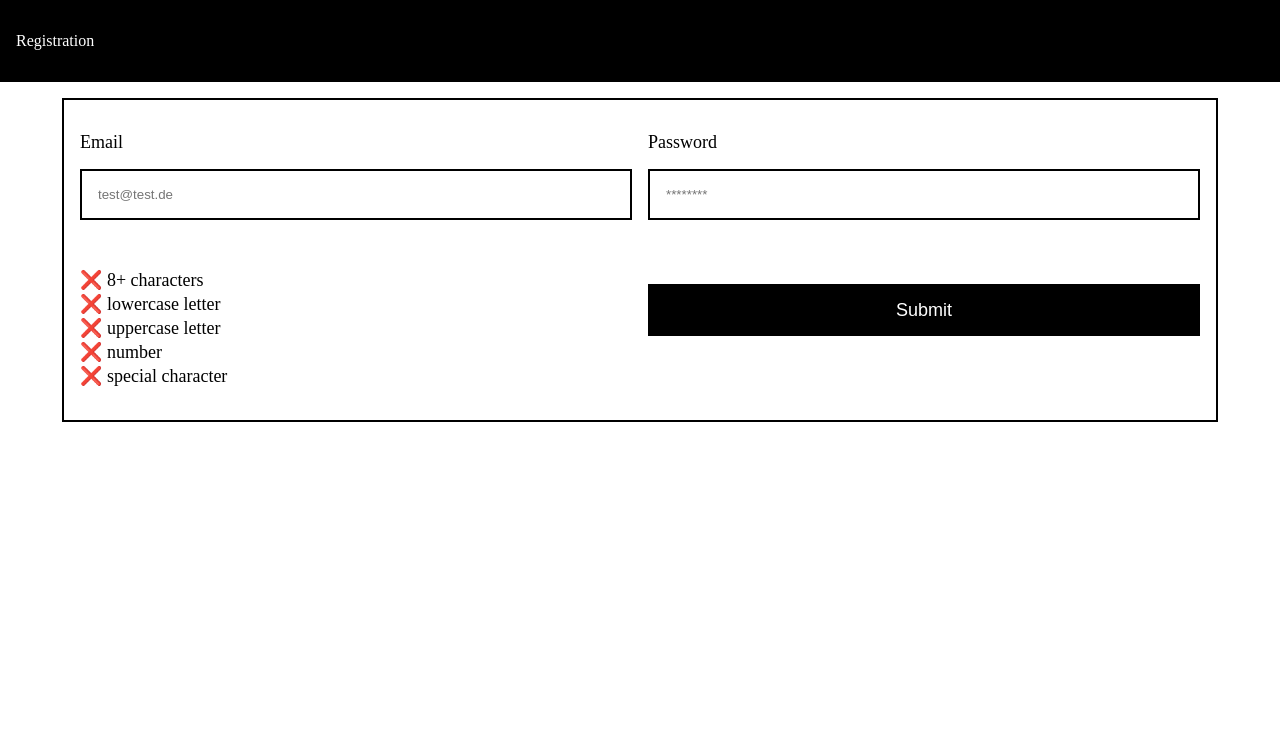
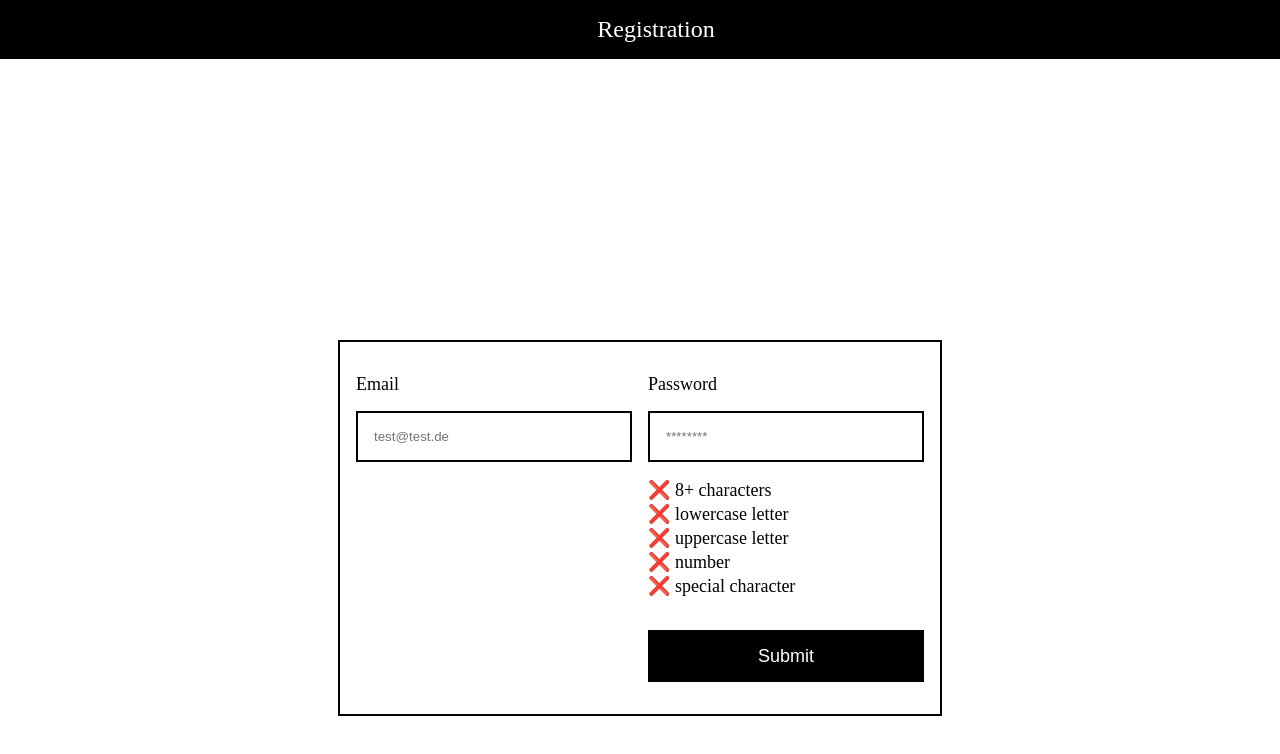
Before and after one commit to CharlesOuverleaux/Frontend-Challenge, a React (Create React App) app in the folder registration-form/: page / in a window 1280 px wide. Shown: the top 754 px of the page. Built offline with nearby package versions, Linux system fonts and the light colour scheme.

Commit message:
Refactor, moved media queries in component styles. Styled NavBar

```diff
--- a/registration-form/src/components/Form.css
+++ b/registration-form/src/components/Form.css
@@ -1,6 +1,19 @@
-.FormContainer {
+#FormContainer {
   font-size: 18px;
   border: 2px solid black;
   width: 90%;
   margin: 0 auto;
 }
+
+ @media only screen and (min-width: 768px) {
+  #FormContainer {
+    width: 600px;
+    margin-top: 269px;
+  }
+ }
+
+  @media only screen and (min-width: 1024px) {
+  #FormContainer {
+    margin-top: 281px;
+  }
+ }
--- a/registration-form/src/components/Form.js
+++ b/registration-form/src/components/Form.js
@@ -12,7 +12,7 @@ export default function Form() {
 
 
   return (
-    <div className='FormContainer'>
+    <div id='FormContainer'>
       { isSubmitted ? <SuccessMessage /> : <FormSignIn submitForm={submitForm}/> }
     </div>
   );
--- a/registration-form/src/components/FormSignIn.css
+++ b/registration-form/src/components/FormSignIn.css
@@ -32,3 +32,26 @@
   margin-top: 16px;
   border: none;
 }
+
+ @media only screen and (min-width: 768px) {
+  #FormSignIn {
+    grid-template-columns: 1fr 1fr;
+    column-gap: 16px;
+  }
+  #email{
+    grid-column: 1;
+    grid-row: 1;
+  }
+  #password{
+    grid-column: 2;
+    grid-row: 1;
+  }
+  #FormValidations{
+    grid-column: 2;
+    grid-row: 2;
+  }
+  #FormSubmit {
+    grid-column: 2;
+    grid-row: 3;
+  }
+}
--- a/registration-form/src/components/NavBar.css
+++ b/registration-form/src/components/NavBar.css
@@ -1,7 +1,20 @@
 #NavBar {
   background-color: black;
   color: white;
-  padding: 16px;
   margin-bottom: 16px;
+  padding: 16px 0px 16px 16px;
   width: 100%;
+  font-size: 18px;
 }
+
+#NavTitle {
+  margin-block-start: 0px;
+  margin-block-end: 0px;
+}
+
+ @media only screen and (min-width: 768px) {
+  #NavBar {
+    text-align: center;
+    font-size: 24px;
+  }
+ }
--- a/registration-form/src/components/NavBar.js
+++ b/registration-form/src/components/NavBar.js
@@ -4,7 +4,7 @@ import './NavBar.css';
 export default function NavBar() {
   return (
     <div id='NavBar'>
-      <p>Registration</p>
+      <p id='NavTitle'>Registration</p>
     </div>
   );
 }
--- a/registration-form/src/index.js
+++ b/registration-form/src/index.js
@@ -3,7 +3,6 @@ import ReactDOM from 'react-dom';
 import './index.css';
 import App from './App';
 import reportWebVitals from './reportWebVitals';
-import "./responsive.css";
 
 ReactDOM.render(
   <React.StrictMode>
--- a/registration-form/src/responsive.css
+++ /dev/null
@@ -1,55 +0,0 @@
- @media only screen and (min-width: 768px) {
-  .Form-Container {
-    width: 600px;
-  }
-  form {
-    grid-template-columns: 1fr 1fr;
-    grid-template-rows: 1fr 1fr;
-    column-gap: 16px;
-    row-gap: 0px;
-  }
-  .form-email{
-    grid-column: 2;
-    grid-row: 1;
-  }
-  .form-password{
-    grid-column: 1;
-    grid-row: 1;
-  }
-  .form-validations{
-    grid-column: 1;
-    grid-row: 2;
-  }
-  .form-submit{
-    grid-column: 2;
-    grid-row: 2;
-    place-self: end stretch;
-  }
-
-}
-
- @media only screen and (min-width: 1024px) {
-  .Form-Container {
-    width: 600px;
-  }
-  form {
-    grid-template-columns: 1fr 1fr;
-    column-gap: 16px;
-  }
-  .form-email{
-    grid-column: 1;
-    grid-row: 1;
-  }
-  .form-password{
-    grid-column: 2;
-    grid-row: 1;
-  }
-  .form-validations{
-    grid-column: 2;
-    grid-row: 2;
-  }
-  .form-submit{
-    grid-column: 2;
-    grid-row: 3;
-  }
-}
```
